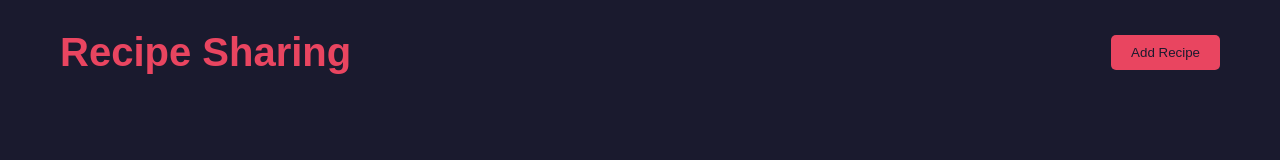
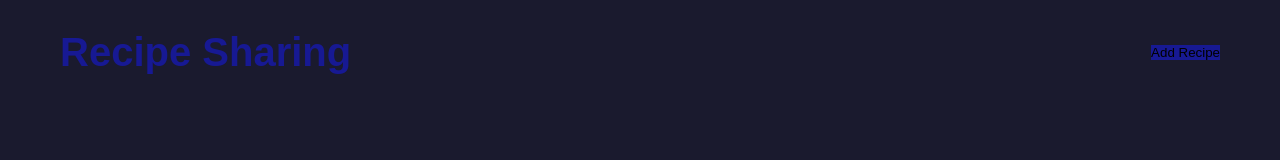
Before and after one commit to Sammythe-King/Recipe-App, a plain HTML site: page index.html in a window 1280 px wide. Drawn offline with Linux system fonts and the light colour scheme.

Commit message:
Update styles.css

```diff
--- a/styles.css
+++ b/styles.css
@@ -3,7 +3,7 @@
     --card-bg: #16213e;
     --text-color: #e94560;
     --text-secondary: #0f3460;
-    --accent-color: #e94560;
+    --accent-color: #171993;
 }
 
 * {
@@ -39,11 +39,11 @@ h1 {
 
 .btn {
     background-color: var(--accent-color);
-    color: var(--bg-color);
+    /* color: var(--bg-color); */
     border: none;
-    padding: 10px 20px;
-    border-radius: 5px;
-    cursor: pointer;
+    /* padding: 10px 20px; */
+    /* border-radius: 5px; */
+    /* cursor: pointer; */
     transition: background-color 0.3s ease;
 }
 
```
